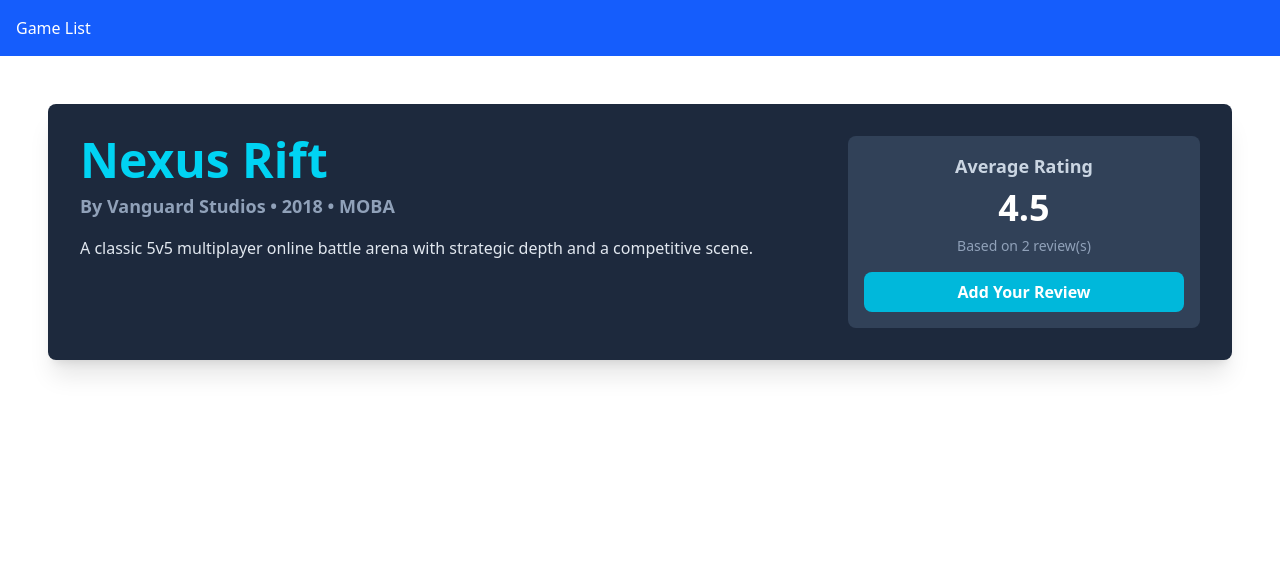
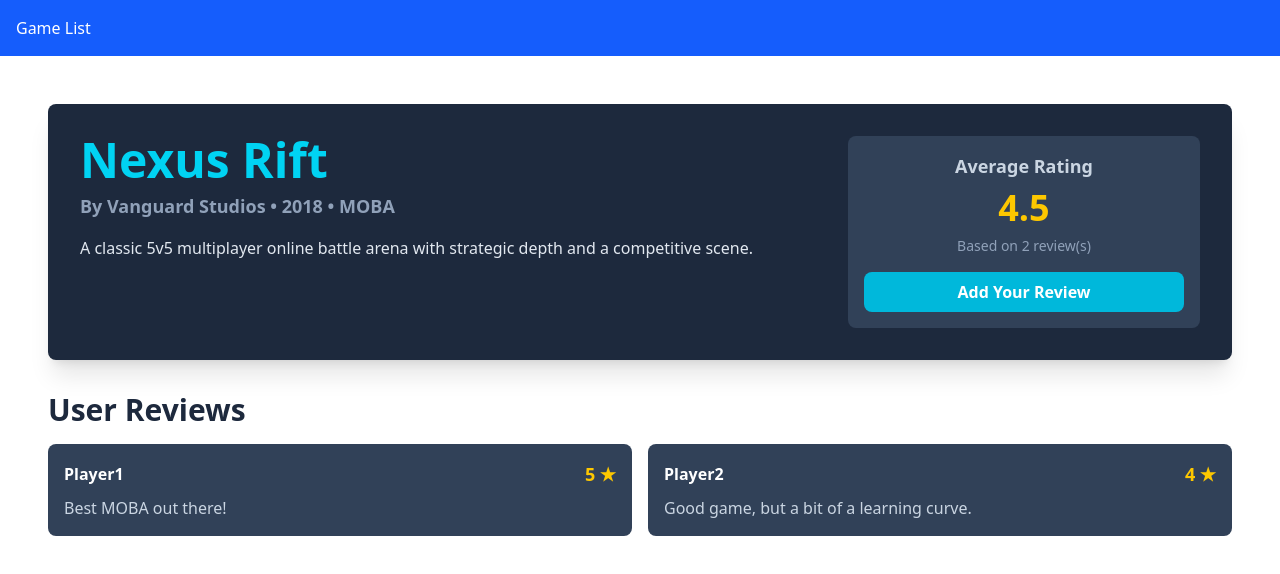
Before and after one commit to BalanlaySC/my-learning-roadmap, a React (Vite) app in the folder week2-mini-project/: page /games/game-001 in a window 1280 px wide. Shown: the top 574 px of the page. Built offline with nearby package versions, Linux system fonts and the light colour scheme.

Commit message:
feat(game-detail-page): Implement reviews section in hero

```diff
--- a/week2-mini-project/src/components/GameDetailPage.tsx
+++ b/week2-mini-project/src/components/GameDetailPage.tsx
@@ -2,6 +2,7 @@ import React from 'react';
 import { useParams } from 'react-router-dom';
 
 import games from '../data/games';
+import ReviewList from './ReviewList';
 
 // interface GameDetailProps {
 //   game: Game;
@@ -49,7 +50,7 @@ const GameDetailPage: React.FC = () => {
             {averageRating ? (
               <>
                 <h2 className="text-slate-300 text-lg font-bold">Average Rating</h2>
-                <p className="text-4xl font-bold text-white my-2">{averageRating}</p>
+                <p className="text-4xl font-bold text-yellow-400 my-2">{averageRating}</p>
                 <p className="text-slate-400 text-sm">
                   Based on {game.reviews.length} review(s)
                 </p>
@@ -63,14 +64,10 @@ const GameDetailPage: React.FC = () => {
           </div>
         </div>
       </section>
+
+      <ReviewList reviews={game.reviews} />
     </div>
-    // <div className="bg-white rounded-lg shadow-lg p-6 max-w-sm mx-auto text-center">
-    //   <h2 className="text-xl font-bold text-gray-800 mb-1">{game.title}</h2>
-    //   <p className="text-gray-600 text-sm mb-4">{game.releaseYear}</p>
-    //   <p className="text-gray-600 text-sm mb-4">{game.developer}</p>
-    //   <p className="text-gray-600 text-sm mb-4">{game.genre}</p>
-    //   <p className="text-gray-600 text-sm mb-4">{game.description}</p>
-    // </div>
+    // TODO: Apply consistency in UI, based frorm GameDetailPage
   );
 };
 
--- /dev/null
+++ b/week2-mini-project/src/components/ReviewCard.tsx
@@ -0,0 +1,20 @@
+import React from 'react';
+import type { Review } from '../data/types';
+
+type ReviewCardProps = {
+  review: Review;
+};
+
+const ReviewCard: React.FC<ReviewCardProps> = ({ review }) => {
+  return (
+    <div className="bg-slate-700 p-4 rounded-lg">
+      <div className="flex items-center mb-2">
+        <p className="font-bold text-white">{review.user}</p>
+        <p className="ml-auto text-lg font-bold text-yellow-400">{review.rating} ★</p>
+      </div>
+      <p className="text-slate-300">{review.comment}</p>
+    </div>
+  );
+};
+
+export default ReviewCard;
--- /dev/null
+++ b/week2-mini-project/src/components/ReviewList.tsx
@@ -0,0 +1,26 @@
+import React from 'react';
+import type { Review } from '../data/types';
+import ReviewCard from './ReviewCard';
+
+type ReviewListProps = {
+  reviews: Review[] | undefined; // Accept potentially undefined reviews
+};
+
+const ReviewList: React.FC<ReviewListProps> = ({ reviews }) => {
+  return (
+    <section className="mt-8">
+      <h2 className="text-3xl font-bold text-slate-800 mb-4">User Reviews</h2>
+      {reviews && reviews.length > 0 ? (
+        <div className="grid grid-cols-1 md:grid-cols-2 gap-4">
+          {reviews.map((review) => (
+            <ReviewCard key={review.user} review={review} /> // Assuming user is unique for key
+          ))}
+        </div>
+      ) : (
+        <p className="text-slate-500">Be the first to leave a review!</p>
+      )}
+    </section>
+  );
+};
+
+export default ReviewList;
```
